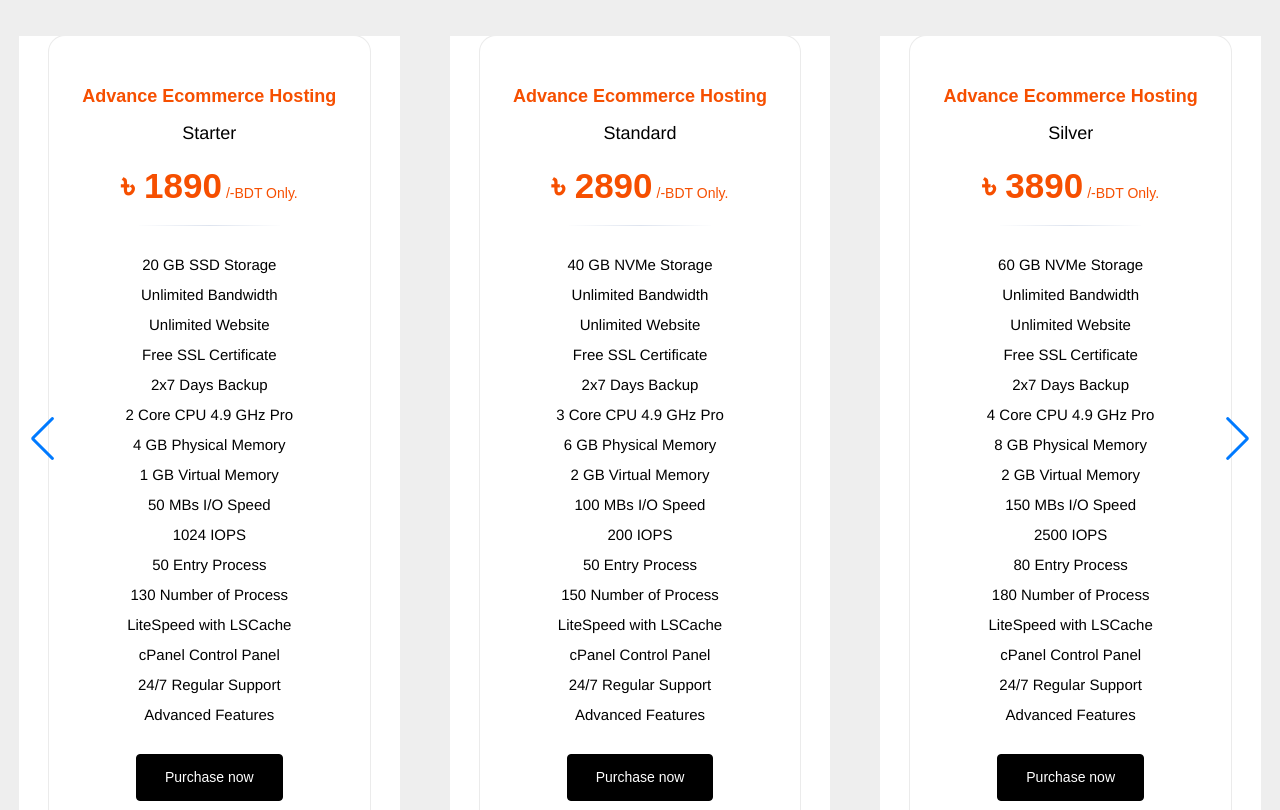
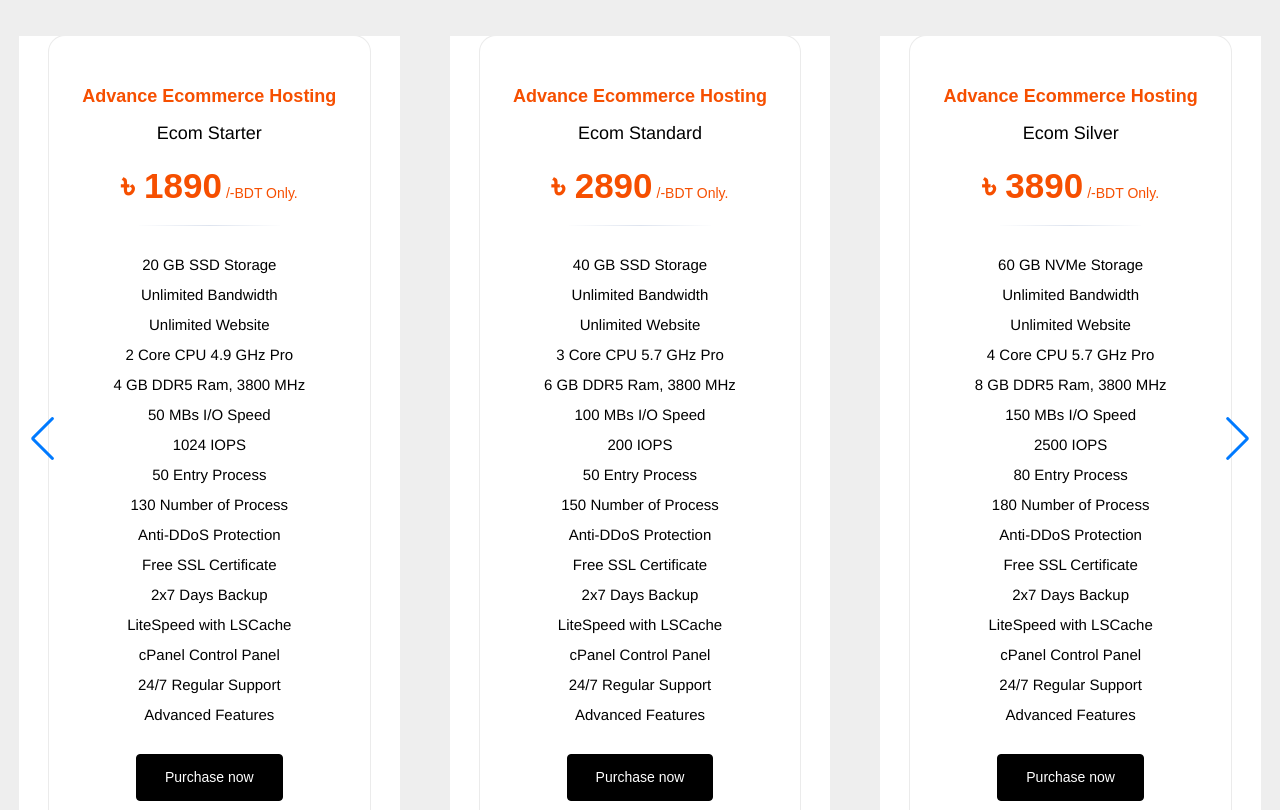
Before and after one commit to Tarikulat/vue_hosting_project, a Vue app: page /ecommerce-hosting in a window 1280 px wide. Shown: the part 940-1750 px from the top of the page. Built offline with nearby package versions, Linux system fonts and the light colour scheme.

Commit message:
package update

```diff
--- a/src/views/common/Footer.vue
+++ b/src/views/common/Footer.vue
@@ -127,7 +127,7 @@
             <div class="container">
                 <div class="row align-items-center justify-content-between">
                     <div class="col-md-5 col-lg-5  col-f">
-                        <p class="copyright-text pb-0 mb-0 de-f">© 2024 Host Service | Super Fast Hosting Service.
+                        <p class="copyright-text pb-0 mb-0 de-f med-f">© 2024 Host Service | Super Fast Hosting Service.
                         </p>
                     </div>
                     <div class="col-md-7 col-lg-6">
--- a/src/views/pages/hosting/EcommerceHost.vue
+++ b/src/views/pages/hosting/EcommerceHost.vue
@@ -21,19 +21,19 @@
     yearly.value = '4890';
 }
 const threeMonthPrice = () => {
-    monthly.value = '17010';
+    monthly.value = '5670';
     theryMonth.value = '8670';
     halfYear.value = '11670';
     yearly.value = '14670';
 }
 const halfYearPrice = () => {
-    monthly.value = '34020';
+    monthly.value = '11340';
     theryMonth.value = '17340';
     halfYear.value = '23340';
     yearly.value = '29340';
 }
 const yearPrice = () => {
-    monthly.value = '68040';
+    monthly.value = '22680';
     theryMonth.value = '34680';
     halfYear.value = '46680';
     yearly.value = '58680';
@@ -80,13 +80,13 @@
                     <div class="section-heading  text-center">
                         <h3 class="media-la text-brand bt-hj">Advance Ecommerce Plan </h3>
                        <h6 class="h5 med-w">
-                  6 month plan <span class="text-rd">5%</span> discount - <span class="text-rd"> hostgift6m
+                 6 month purchase <span class="text-rd">5%</span> discount - <span class="text-rd"> hostgift6m
                   </span>
                 </h6>
 
                 <div>
                   <h6 class="h5 med-w ">
-                    1year plan <span class="text-rd"> 15% </span> discount -<span class="text-rd"> hostgift1yr</span>
+                    1year purchase <span class="text-rd"> 15% </span> discount -<span class="text-rd"> hostgift1yr</span>
                   </h6>
                 </div>
 
@@ -145,8 +145,8 @@
                             <div class="col-lg-12 col-md-12 col-12">
                                 <div class="card text-center align-items-center single-pricing-pack">
                                     <div class="pt-5">
-                                        <h5 class="mb-0 text-brand">Advance Ecommerce Hosting</h5>
-                                        <p class="mb-0">Starter </p>
+                                        <h5 class="mb-0 text-brand">Advance Ecommerce Hosting </h5>
+                                        <p class="mb-0">Ecom Starter </p>
                                     </div>
                                     <div class="card-header border-0 pricing-header">
                                         <div class="price text-center mb-0 monthly-price">৳ {{ monthly }}<span>/-BDT
@@ -154,18 +154,19 @@
                                     </div>
                                     <div class="card-body">
                                         <ul class="list-unstyled mb-4 pricing-feature-list">
+
                                             <li> 20 GB SSD Storage</li>
                                             <li> Unlimited Bandwidth</li>
                                             <li> Unlimited Website</li>
+                                            <li> 2 Core CPU 4.9 GHz Pro</li>
+                                            <li> 4 GB DDR5 Ram, 3800 MHz</li>
+                                            <li> 50 MBs I/O Speed</li>
+                                            <li> 1024 IOPS </li>
+                                            <li> 50 Entry Process</li>
+                                            <li> 130 Number of Process</li>
+                                            <li> Anti-DDoS Protection</li>
                                             <li> Free SSL Certificate</li>
                                             <li> 2x7 Days Backup</li>
-                                            <li> 2 Core CPU 4.9 GHz Pro</li>
-                                            <li> 4 GB Physical Memory</li>
-                                            <li> 1 GB Virtual Memory</li>
-                                            <li> 50 MBs I/O Speed</li>
-                                            <li> 1024 IOPS</li>
-                                            <li> 50 Entry Process</li>
-                                            <li> 130 Number of Process</li>
                                             <li> LiteSpeed with LSCache</li>
                                             <li> cPanel Control Panel</li>
                                             <li> 24/7 Regular Support</li>
@@ -187,7 +188,7 @@
                                 <div class="card text-center align-items-center single-pricing-pack">
                                     <div class="pt-5">
                                     <h5 class="mb-0 text-brand">Advance Ecommerce Hosting</h5>
-                                        <p class="mb-0">Standard </p>
+                                        <p class="mb-0">Ecom Standard </p>
                                     </div>
                                     <div class="card-header border-0 pricing-header">
                                         <div class="price text-center mb-0 monthly-price">৳ {{ theryMonth }}<span>/-BDT
@@ -195,18 +196,18 @@
                                     </div>
                                     <div class="card-body">
                                         <ul class="list-unstyled mb-4 pricing-feature-list">
-                                            <li> 40 GB NVMe Storage</li>
+                                                <li> 40 GB SSD Storage</li>
                                                 <li> Unlimited Bandwidth</li>
                                                 <li> Unlimited Website</li>
+                                                <li> 3 Core CPU 5.7 GHz Pro</li>
+                                                <li> 6 GB DDR5 Ram, 3800 MHz</li>
+                                                <li> 100 MBs I/O Speed </li>
+                                                <li> 200 IOPS </li>
+                                                <li> 50 Entry Process</li>
+                                                <li> 150 Number of Process</li>
+                                                <li> Anti-DDoS Protection</li>
                                                 <li> Free SSL Certificate</li>
                                                 <li> 2x7 Days Backup</li>
-                                            <li> 3 Core CPU 4.9 GHz Pro</li>
-                                            <li> 6 GB Physical Memory</li>
-                                            <li> 2 GB Virtual Memory</li>
-                                            <li> 100 MBs I/O Speed</li>
-                                            <li> 200 IOPS</li>
-                                            <li> 50 Entry Process</li>
-                                            <li> 150 Number of Process</li>
                                                 <li> LiteSpeed with LSCache</li>
                                                 <li> cPanel Control Panel</li>
                                                 <li> 24/7 Regular Support</li>
@@ -228,7 +229,7 @@
                                 <div class="card text-center align-items-center single-pricing-pack">
                                     <div class="pt-5">
                                       <h5 class="mb-0 text-brand">Advance Ecommerce Hosting</h5>
-                                        <p class="mb-0">Silver </p>
+                                        <p class="mb-0">Ecom Silver </p>
                                     </div>
                                     <div class="card-header border-0 pricing-header">
                                         <div class="price text-center mb-0 monthly-price">৳ {{ halfYear }}<span>/-BDT
@@ -236,18 +237,19 @@
                                     </div>
                                     <div class="card-body">
                                         <ul class="list-unstyled mb-4 pricing-feature-list">
+
                                                     <li> 60 GB NVMe Storage</li>
                                                     <li> Unlimited Bandwidth</li>
                                                     <li> Unlimited Website</li>
-                                            <li> Free SSL Certificate</li>
-                                            <li> 2x7 Days Backup</li>
-                                            <li> 4 Core CPU 4.9 GHz Pro</li>
-                                            <li> 8 GB Physical Memory</li>
-                                            <li> 2 GB Virtual Memory</li>
-                                            <li> 150 MBs I/O Speed</li>
+                                                    <li> 4 Core CPU 5.7 GHz Pro</li>
+                                                    <li> 8 GB DDR5 Ram, 3800 MHz</li>
+                                                    <li> 150 MBs I/O Speed </li>
                                                     <li> 2500 IOPS </li>
                                                     <li> 80 Entry Process</li>
                                                     <li> 180 Number of Process</li>
+                                                    <li> Anti-DDoS Protection</li>
+                                                    <li> Free SSL Certificate</li>
+                                                    <li> 2x7 Days Backup</li>
                                                     <li> LiteSpeed with LSCache</li>
                                                     <li> cPanel Control Panel</li>
                                                     <li> 24/7 Regular Support</li>
@@ -269,7 +271,7 @@
                                 <div class="card text-center align-items-center single-pricing-pack">
                                     <div class="pt-5">
                                         <h5 class="mb-0 text-brand">Advance Ecommerce Hosting</h5>
-                                        <p class="mb-0">Gold </p>
+                                        <p class="mb-0">Ecom Gold </p>
                                     </div>
                                     <div class="card-header border-0 pricing-header">
                                         <div class="price text-center mb-0 monthly-price">৳ {{ yearly }}<span>/-BDT
@@ -277,18 +279,19 @@
                                     </div>
                                     <div class="card-body">
                                         <ul class="list-unstyled mb-4 pricing-feature-list">
+
                                                         <li> 80 GB NVMe Storage</li>
                                                         <li> Unlimited Bandwidth</li>
                                                         <li> Unlimited Website</li>
-                                            <li> Free SSL Certificate</li>
-                                            <li> 2x7 Days Backup</li>
-                                            <li> 5 Core CPU 4.9 GHz Pro</li>
-                                            <li> 10 GB Physical Memory</li>
-                                            <li> 2 GB Virtual Memory</li>
-                                            <li> 200 MBs I/O Speed</li>
+                                                        <li> 5 Core CPU 5.7 GHz Pro</li>
+                                                        <li> 10 GB DDR5 Ram, 3800 MHz</li>
+                                                        <li> 200 MBs I/O Speed </li>
                                                         <li> 3000 IOPS </li>
                                                         <li> 100 Entry Process</li>
                                                         <li> 200 Number of Process</li>
+                                                        <li> Anti-DDoS Protection</li>
+                                                        <li> Free SSL Certificate</li>
+                                                        <li> 2x7 Days Backup</li>
                                                         <li> LiteSpeed with LSCache</li>
                                                         <li> cPanel Control Panel</li>
                                                         <li> 24/7 Regular Support</li>
--- a/src/views/pages/hosting/LandingPage.vue
+++ b/src/views/pages/hosting/SharedHost.vue
@@ -24,13 +24,13 @@
   monthly.value = '1500';
   theryMonth.value = '3000';
   halfYear.value = '5000';
-  yearly.value = '10000';
+  yearly.value = '7500';
 }
 const yearPrice = () => {
   monthly.value = '3000';
   theryMonth.value = '6000';
   halfYear.value = '10000';
-  yearly.value = '20000';
+  yearly.value = '15000';
 }
 
 onMounted(() => {
@@ -44,8 +44,8 @@
       <div class="row align-items-center">
         <div class="col-md-7 col-lg-7 media-lan ">
           <div class="hero-content-wrap text-white position-relative">
-            <h1 class="text-brand media-lan">Landing Page Hosting</h1>
-            <p class="lead">Build and grow the perfect Website Landing Hosting Pro.</p>
+            <h1 class="text-brand media-lan">Shared Hosting Platforms</h1>
+            <p class="lead">Build and grow the perfect Website Shared Hosting Pro.</p>
             <ul class="list-unstyled tech-feature-list text-white">
               <li class="py-1"><span class="ti-control-forward mr-2"></span>Flexible, Easy to Use Control Panel</li>
               <li class="py-1"><span class="ti-control-forward mr-2"></span><strong>Unmetered</strong> Bandwidth</li>
@@ -75,15 +75,15 @@
       <div class="row justify-content-center head">
         <div class="col-md-12 col-lg-7">
           <div class="section-heading  text-center">
-            <h3 class="media-la text-brand bt-hj">Landing Page Hosting </h3>
+            <h3 class="media-la text-brand bt-hj">Shared Hosting Plan </h3>
             <h6 class="h5 med-w">
-              6 month plan <span class="text-rd">5%</span> discount - <span class="text-rd"> hostgift6m
+              6 month purchase <span class="text-rd">5%</span> discount - <span class="text-rd"> hostgift6m
               </span>
             </h6>
 
             <div>
               <h6 class="h5 med-w ">
-                1year plan <span class="text-rd"> 15% </span> discount -<span class="text-rd"> hostgift1yr</span>
+                1year purchase <span class="text-rd"> 15% </span> discount -<span class="text-rd"> hostgift1yr</span>
               </h6>
             </div>
 
@@ -138,8 +138,8 @@
               <div class="col-lg-12 col-md-12 col-12">
                 <div class="card text-center align-items-center single-pricing-pack">
                   <div class="pt-5">
-                    <h5 class="mb-0 text-brand">Landing Page Hosting</h5>
-                    <p class="mb-0">Starte </p>
+                    <h5 class="mb-0 text-brand">Shared Hosting Plan</h5>
+                    <p class="mb-0">Starter </p>
                   </div>
                   <div class="card-header border-0 pricing-header">
                     <div class="price text-center mb-0 ">৳ {{ monthly }}<span>/-BDT Only.</span></div>
@@ -153,9 +153,12 @@
                       <li> 1 Core CPU 4.7 GHz Pro</li>
                       <li> 2 GB Physical Memory</li>
                       <li> 50 MBs I/O Speed </li>
-                      <li> 1024 IOPS</li>
+                      <li> 1024 IOPS </li>
                       <li> 30 Entry Process</li>
                       <li> 120 Number of Process</li>
+                      <li> Anti-DDoS Protection</li>
+                      <li> Free SSL Certificate</li>
+                      <li> 2x7 Days Backup</li>
                       <li> LiteSpeed with LSCache</li>
                       <li> cPanel Control Panel</li>
                       <li> 24/7 Regular Support</li>
@@ -176,7 +179,7 @@
               <div class="col-lg-12 col-md-12 col-12">
                 <div class="card text-center align-items-center single-pricing-pack">
                   <div class="pt-5">
-                  <h5 class="mb-0 text-brand">Landing Page Hosting</h5>
+                  <h5 class="mb-0 text-brand">Shared Hosting Plan</h5>
                     <p class="mb-0">Standard </p>
                   </div>
                   <div class="card-header border-0 pricing-header">
@@ -190,10 +193,13 @@
                         <li> Unlimited sub-domains</li>
                         <li> 1 Core CPU 4.7 GHz Pro</li>
                         <li> 2 GB Physical Memory</li>
-                      <li> 50 MBs I/O Speed</li>
-                      <li> 1024 IOPS</li>
+                        <li> 50 MBs I/O Speed </li>
+                        <li> 1024 IOPS </li>
                         <li> 30 Entry Process</li>
                         <li> 120 Number of Process</li>
+                        <li> Anti-DDoS Protection</li>
+                        <li> Free SSL Certificate</li>
+                        <li> 2x7 Days Backup</li>
                         <li> LiteSpeed with LSCache</li>
                         <li> cPanel Control Panel</li>
                         <li> 24/7 Regular Support</li>
@@ -214,7 +220,7 @@
               <div class="col-lg-12 col-md-12 col-12">
                 <div class="card text-center align-items-center single-pricing-pack">
                   <div class="pt-5">
-                   <h5 class="mb-0 text-brand">Landing Page Hosting</h5>
+                   <h5 class="mb-0 text-brand">Shared Hosting Plan</h5>
                     <p class="mb-0">Silver </p>
                   </div>
                   <div class="card-header border-0 pricing-header">
@@ -228,10 +234,13 @@
                           <li> Unlimited sub-domains</li>
                           <li> 1 Core CPU 4.7 GHz Pro</li>
                           <li> 2 GB Physical Memory</li>
-                      <li> 50 MBs I/O Speed</li>
+                          <li> 50 MBs I/O Speed </li>
                           <li> 1024 IOPS </li>
                           <li> 30 Entry Process</li>
                           <li> 120 Number of Process</li>
+                          <li> Anti-DDoS Protection</li>
+                          <li> Free SSL Certificate</li>
+                          <li> 2x7 Days Backup</li>
                           <li> LiteSpeed with LSCache</li>
                           <li> cPanel Control Panel</li>
                           <li> 24/7 Regular Support</li>
@@ -252,7 +261,7 @@
               <div class="col-lg-12 col-md-12 col-12">
                 <div class="card text-center align-items-center single-pricing-pack">
                   <div class="pt-5">
-                   <h5 class="mb-0 text-brand">Landing Page Hosting</h5>
+                   <h5 class="mb-0 text-brand">Shared Hosting Plan</h5>
                     <p class="mb-0">Gold </p>
                   </div>
                   <div class="card-header border-0 pricing-header">
@@ -260,6 +269,7 @@
                   </div>
                   <div class="card-body">
                     <ul class="list-unstyled mb-4 pricing-feature-list">
+
                             <li> 15 GB SSD Storage</li>
                             <li> 2000 GB Bandwidth</li>
                             <li> 7 Domain</li>
@@ -267,9 +277,12 @@
                             <li> 1 Core CPU 4.7 GHz Pro</li>
                             <li> 2 GB Physical Memory</li>
                             <li> 50 MBs I/O Speed </li>
-                      <li> 1024 IOPS</li>
+                            <li> 1024 IOPS </li>
                             <li> 30 Entry Process</li>
                             <li> 120 Number of Process</li>
+                            <li> Anti-DDoS Protection</li>
+                            <li> Free SSL Certificate</li>
+                            <li> 2x7 Days Backup</li>
                             <li> LiteSpeed with LSCache</li>
                             <li> cPanel Control Panel</li>
                             <li> 24/7 Regular Support</li>
@@ -293,9 +306,9 @@
       <div class="row justify-content-center">
         <div class="col-md-12 col-lg-7 ">
           <div class="section-heading  text-center mb-5">
-            <h3 class="media-la text-brand">Landing Page Hosting Resource </h3>
+            <h3 class="media-la text-brand">Shared Hosting Package Resource </h3>
             <p class="h5 web-s bt-bl">
-              Exclusive landing hosting resources
+              Exclusive Shared Hosting resources
             </p>
           </div>
         </div>
--- a/src/views/pages/index.js
+++ b/src/views/pages/index.js
@@ -5,7 +5,7 @@
 export { default as Contact } from '@/views/pages/login/Contact.vue';
 export { default as VpsServer } from '@/views/pages/server/VpsServer.vue';
 export { default as RocketServer } from '@/views/pages/server/RocketServer.vue';
-export { default as LandingPage } from '@/views/pages/hosting/LandingPage.vue';
+export { default as SharedHost } from '@/views/pages/hosting/SharedHost.vue';
 export { default as ResellerHost } from '@/views/pages/hosting/ResellerHost.vue';
 export { default as WebsiteShared } from '@/views/pages/hosting/WebsiteShared.vue';
 export { default as EcommerceHost } from '@/views/pages/hosting/EcommerceHost.vue';
```
Also changed, not shown: src/router/index.js (+4 -4 lines), src/views/common/Header.vue (+3 -4 lines), src/views/common/Service.vue (+30 -25 lines), src/views/pages/server/RocketServer.vue (+9 -9 lines), src/assets/css/main.css, 1 other file (tests, documents, lock files or other folders). Lines whose indentation alone changed are shown as unchanged.
